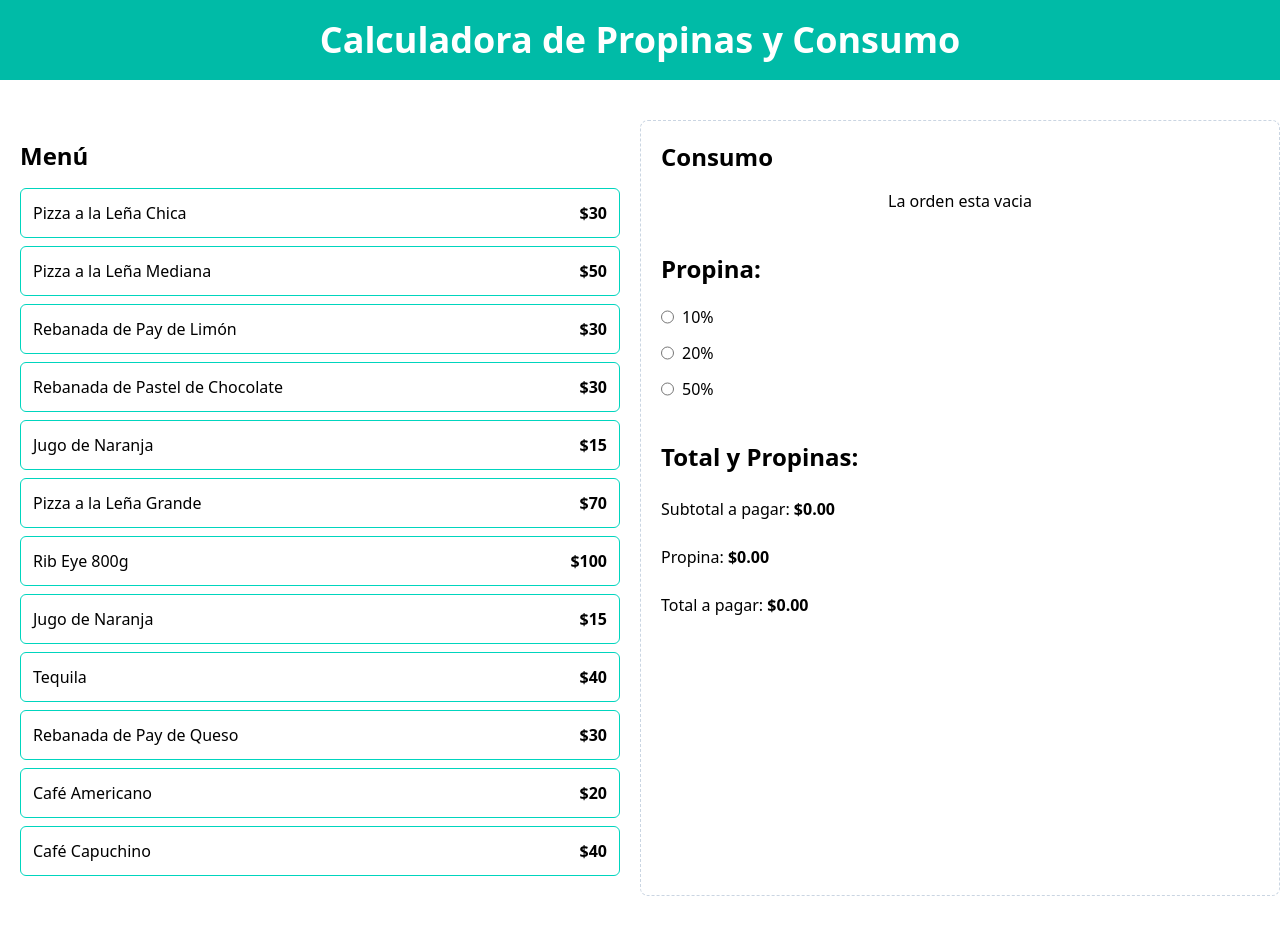
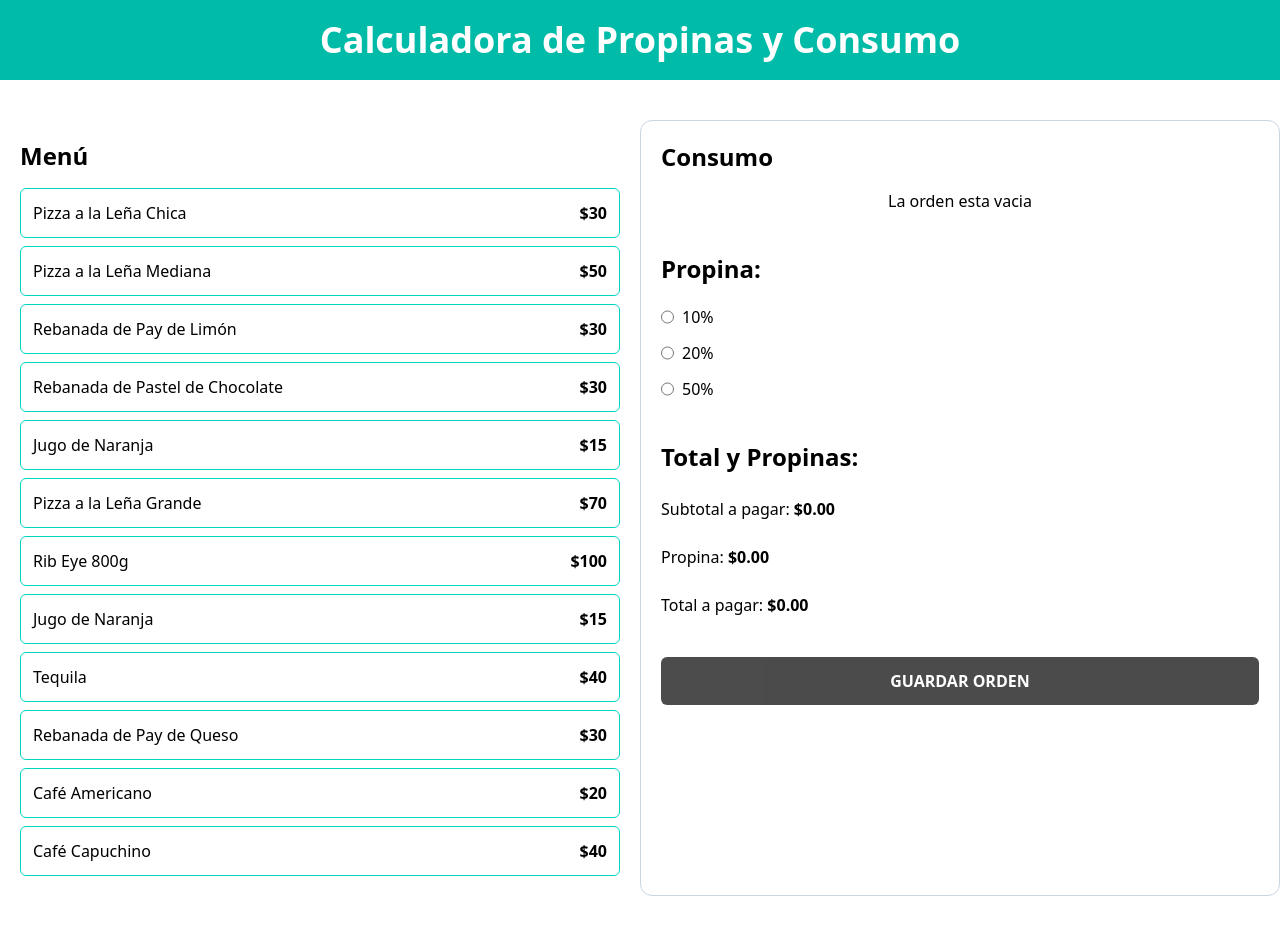
Before and after one commit to cgamcs/calculadora-popinas, a React (Vite) app: page / in a window 1280 px wide. Built offline with nearby package versions, Linux system fonts and the light colour scheme.

Commit message:
inhabilitando boton de guardar si la orden esta vacia

```diff
--- a/src/App.tsx
+++ b/src/App.tsx
@@ -6,7 +6,7 @@ import TipPercentageForm from "./components/TipPercentageForm"
 import OrderTotals from "./components/OrderTotals"
 
 function App() {
-  const { order, tip, setTip, addItem, removeItem } = useOrder()
+  const { order, tip, setTip, addItem, removeItem, placeOrder } = useOrder()
 
   return (
     <>
@@ -31,7 +31,7 @@ function App() {
           </div>
         </div>
 
-        <div className="border border-dashed border-slate-300 p-5 rounded-lg space-y-10">
+        <div className="border border-slate-300 p-5 rounded-xl space-y-10">
           <OrderContents
             order={order}
             removeItem={removeItem}
@@ -44,6 +44,7 @@ function App() {
           <OrderTotals
             order={order}
             tip={tip}
+            placeOrder={placeOrder}
           />
         </div>
       </main>
--- a/src/components/OrderTotals.tsx
+++ b/src/components/OrderTotals.tsx
@@ -5,9 +5,10 @@ import { formatCurrency } from "../helpers"
 type OrderTotalsProp = {
   order: OrderItem[]
   tip: number
+  placeOrder: () => void
 }
 
-function OrderTotals({ order, tip } : OrderTotalsProp) {
+function OrderTotals({ order, tip, placeOrder } : OrderTotalsProp) {
   const subtotalAmout = useMemo(() => order.reduce( (total, item) => total + (item.quantity * item.price), 0 ), [order])
 
   const tipAmount = useMemo(() => subtotalAmout * tip, [tip, order])
@@ -26,7 +27,13 @@ function OrderTotals({ order, tip } : OrderTotalsProp) {
         <p>Total a pagar: <span className="font-bold">{formatCurrency(totalAmount)}</span></p>
       </div>
 
-      <button></button>
+      <button
+        className="w-full bg-black p-3 uppercase text-white font-bold rounded-md disabled:opacity-70"
+        disabled={totalAmount === 0}
+        onClick={placeOrder}
+      >
+        Guardar Orden
+      </button>
     </>
   )
 }
--- a/src/hooks/useOrder.ts
+++ b/src/hooks/useOrder.ts
@@ -23,12 +23,17 @@ function useOrder() {
     setOrder(order.filter(item => item.id !== id))
   }
 
+  const placeOrder = () => {
+    console.log('guardando...')
+  }
+
   return {
     order,
     tip,
     setTip,
     addItem,
-    removeItem
+    removeItem,
+    placeOrder
   }
 }
 
```
